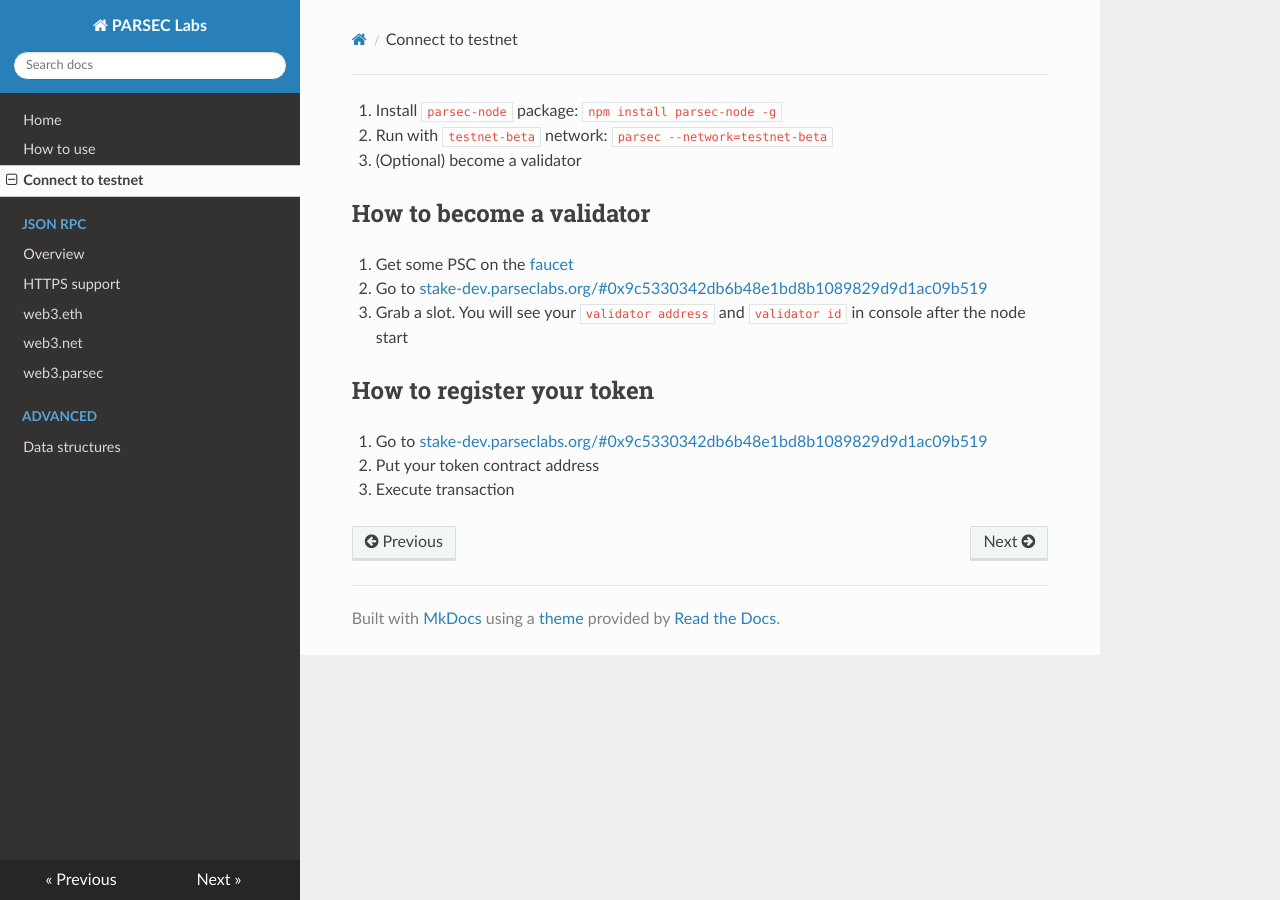
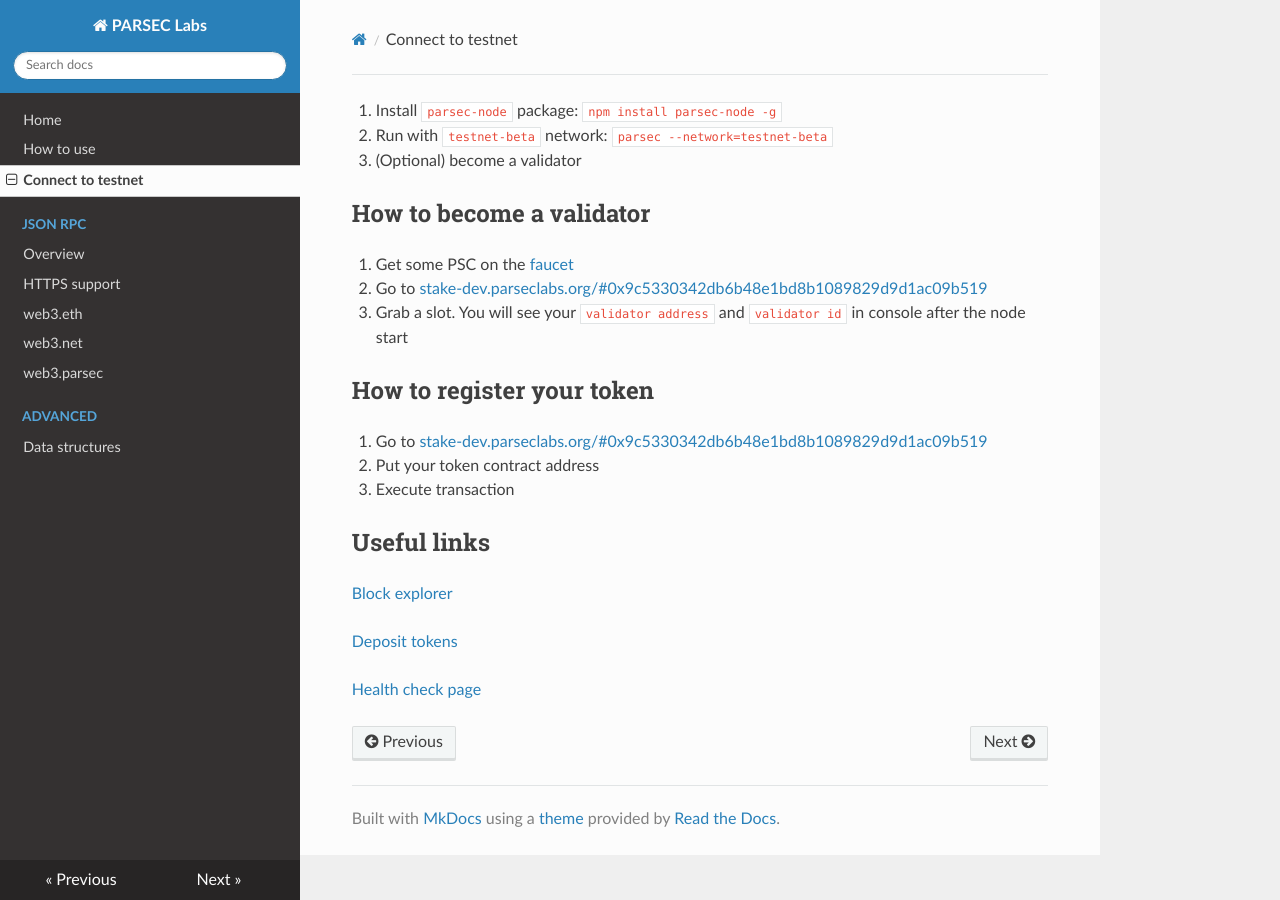
Before and after one commit to leapdao/leap-node, an MkDocs documentation site: the page built from docs/connect.md, in a window 1280 px wide. Built offline with MkDocs 1.6.1, drawn with Linux system fonts in a browser that asks for light colours; nearby versions of some CDN libraries; old or Windows-style settings are respelled for this version of MkDocs.

Commit message:
docs: add explorer, deposit and healthcheck links

```diff
--- a/docs/connect.md
+++ b/docs/connect.md
@@ -17,3 +17,11 @@
 1. Go to [stake-dev.parseclabs.org/#0x9c5330342db6b48e1bd8b1089829d9d1ac09b519](https://stake-dev.parseclabs.org/#0x9c5330342db6b48e1bd8b1089829d9d1ac09b519)
 2. Put your token contract address
 3. Execute transaction
+
+## Useful links
+
+[Block explorer](https://stake-dev.parseclabs.org/0x9c5330342db6b48e1bd8b1089829d9d1ac09b519/explorer)
+
+[Deposit tokens](https://stake-dev.parseclabs.org/0x9c5330342db6b48e1bd8b1089829d9d1ac09b519/deposit)
+
+[Health check page](https://health.parseclabs.org/)
```
